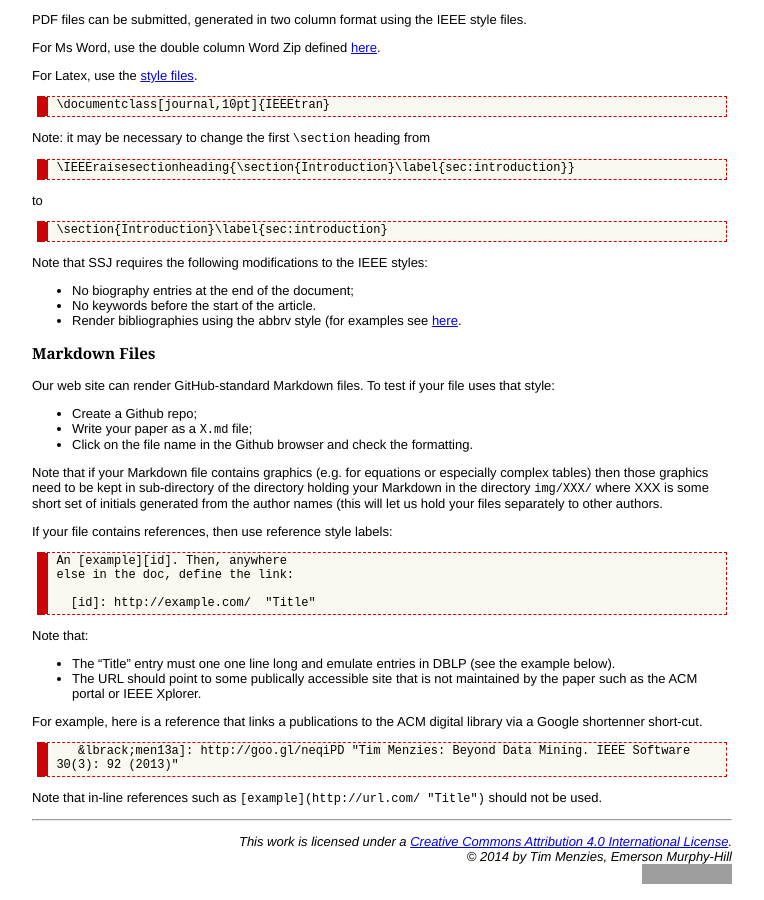
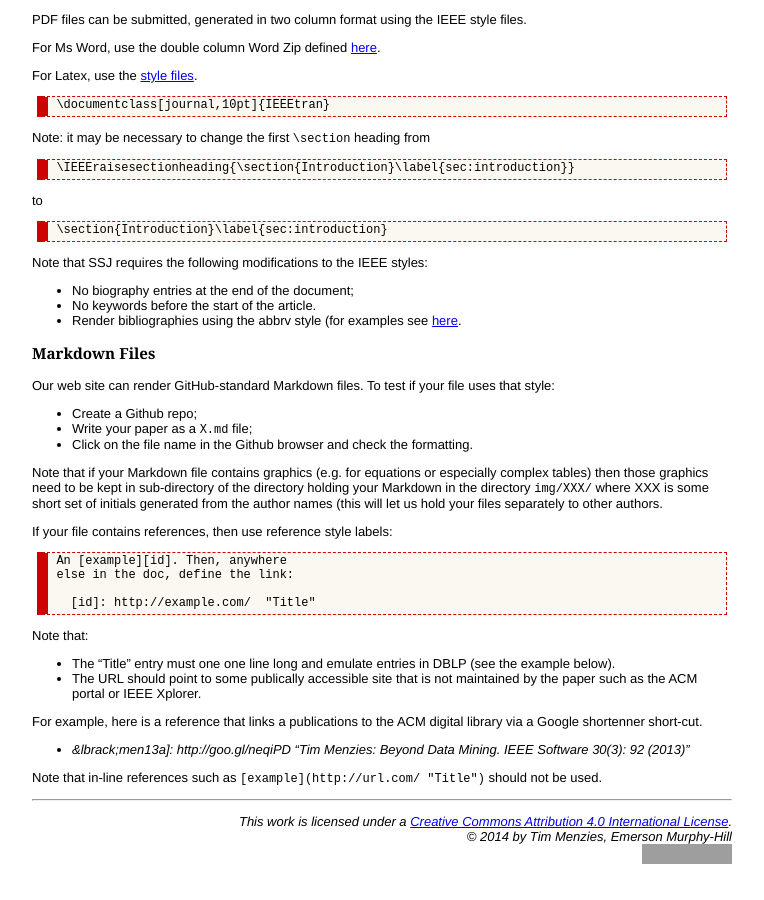
Before and after one commit to opensciences/opensciences.github.io, a Jekyll site: the page built from format.md, in a window 1280 px wide and 900 px high, scrolled down 646 px. Shown: the whole window, without its empty margins (258-1022 px from the left). Built offline with Jekyll 4.4.1, drawn with Linux system fonts in a browser that asks for light colours; Markdown is read by kramdown in place of the engine named in the settings; grey boxes are pictures that could not be loaded.

`````diff
--- a/format.md
+++ b/format.md
@@ -87,8 +87,6 @@ Note that:
 For example, here is a reference that links a publications to
 the  ACM digital library via a Google shortenner short-cut.
 
-````
-   &lbrack;men13a]: http://goo.gl/neqiPD "Tim Menzies: Beyond Data Mining. IEEE Software 30(3): 92 (2013)"
-````
+*   _&lbrack;men13a]: http://goo.gl/neqiPD "Tim Menzies: Beyond Data Mining. IEEE Software 30(3): 92 (2013)"_
 
 Note that in-line references such as `[example](http://url.com/ "Title")` should not be used.
`````
